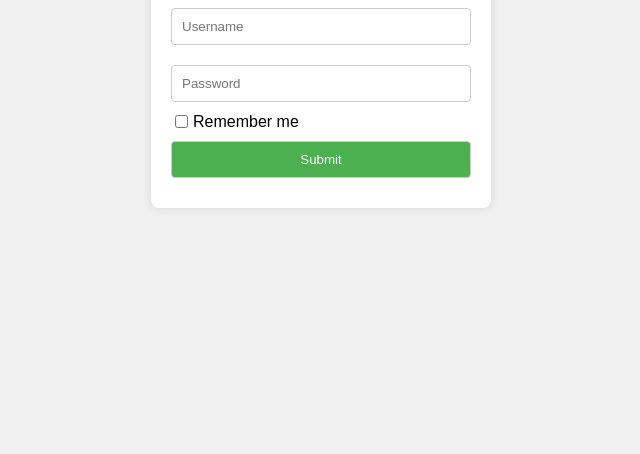
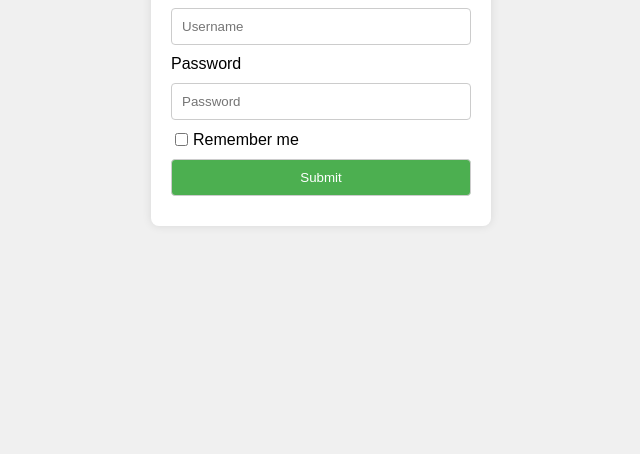
Before and after one commit to acciojob/remember-me-login-form-M74-dot, a website: page main.html in a window 1280 px wide. Shown: the part 346-800 px from the top of the page, without its empty margins (319-959 px from the left). Drawn offline with Linux system fonts and the light colour scheme.

Commit message:
created a submission

```diff
--- a/main.html
+++ b/main.html
@@ -11,9 +11,10 @@
 	<div class="login-container">
         <h1>Login Form</h1>
         <form id="loginForm">
-			<label for="username">
+			<label for="username">Username</label>
             <input type="text" id="username" placeholder="Username" required>
-            <input type="password" id="password" placeholder="Password" required>
+            <label for="password">Password</label>
+				<input type="password" id="password" placeholder="Password" required>
             <div class="remember-me">
                 <input type="checkbox" id="checkbox">
                 <label for="checkbox">Remember me</label>
```
